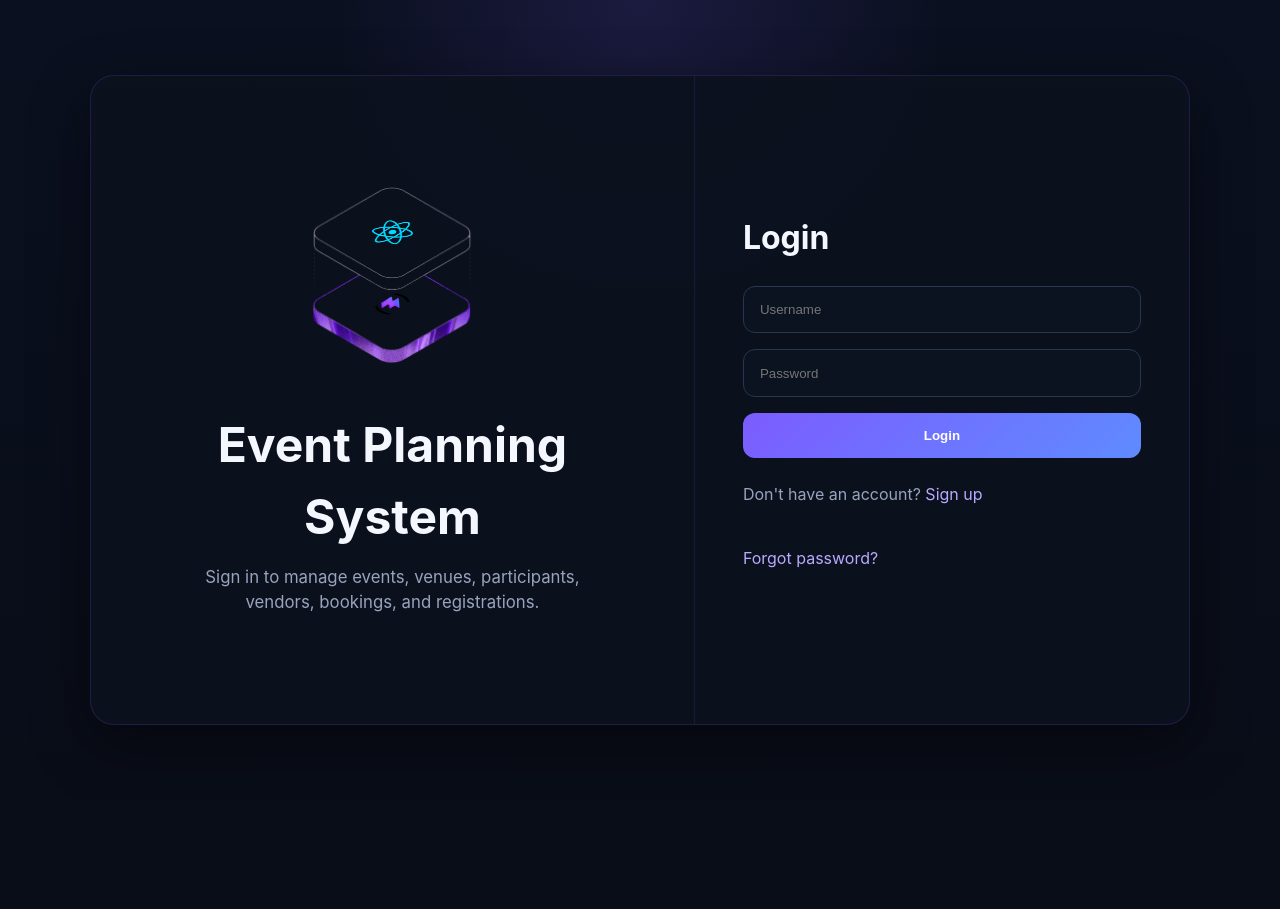
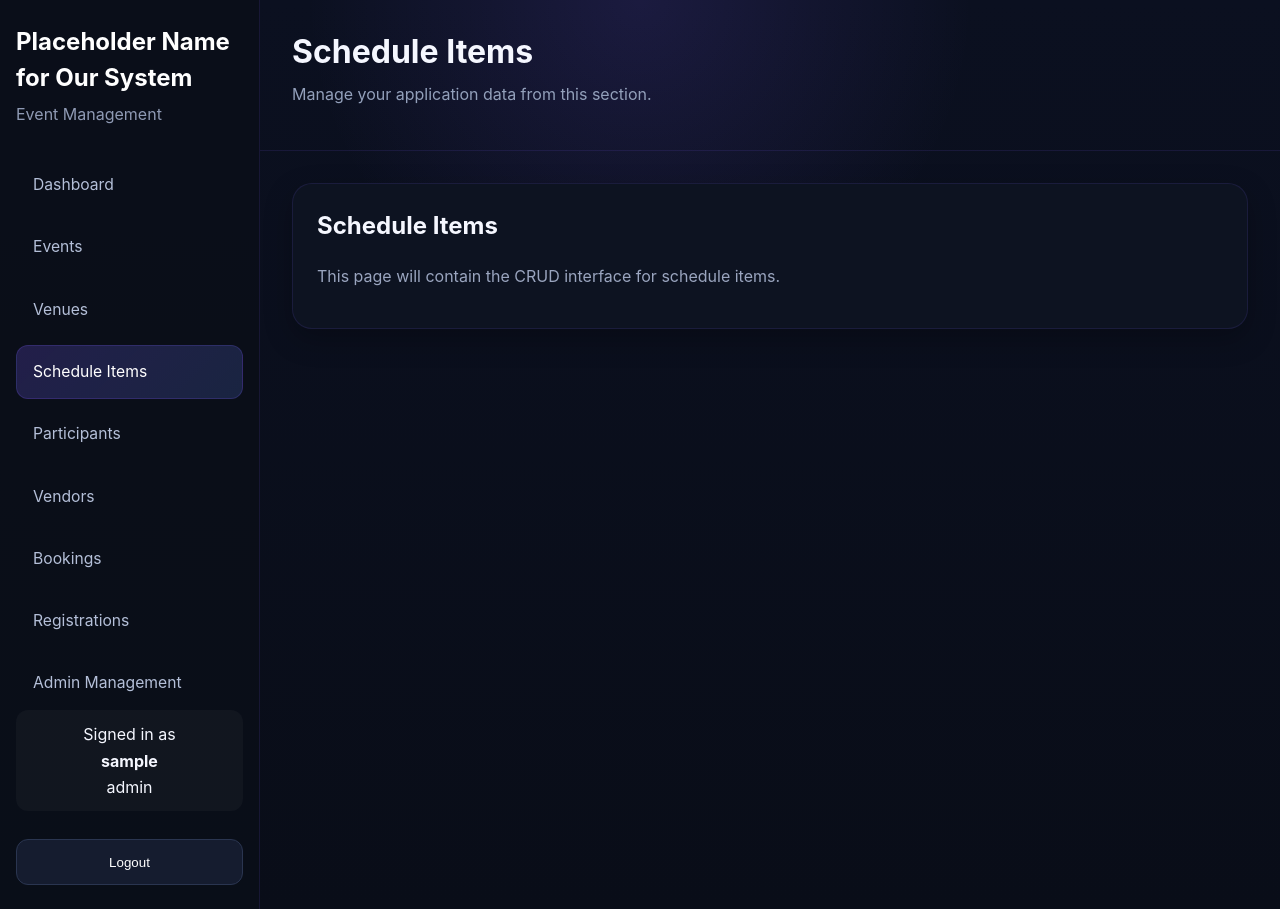
Before and after one commit to gatoAndres5/SFWE405-505Proj, a React app in the folder frontend/: page /scheduleItems in a window 1280 px wide. Before the commit this address led to /. Before the commit the page ends 800 px from the top, so only its background shows below. Built offline with nearby package versions, Linux system fonts and the light colour scheme; sample sign-in values are in the browser's storage; the HTML template or start-up script is replaced by a standard one.

Commit message:
added schedule Items page

```diff
--- a/frontend/src/App.jsx
+++ b/frontend/src/App.jsx
@@ -13,6 +13,7 @@ import RegistrationsPage from "./pages/Registrations/RegistrationsPage";
 import AdminManagementPage from "./pages/AdminManagementPage";
 import ForgotPasswordPage from "./pages/ForgotPasswordPage";
 import ResetPasswordPage from "./pages/ResetPasswordPage";
+import ScheduleItemsPage from "./pages/ScheduleItems/ScheduleItemsPage";
 import "./App.css";
 
 function ProtectedRoute({ isAuthenticated, children }) {
@@ -70,6 +71,16 @@ export default function App() {
           <ProtectedRoute isAuthenticated={isAuthenticated}>
             <AppLayout onLogout={handleLogout}>
               <VenuesPage />
+            </AppLayout>
+          </ProtectedRoute>
+        }
+      />
+      <Route
+        path="/scheduleItems"
+        element={
+          <ProtectedRoute isAuthenticated={isAuthenticated}>
+            <AppLayout onLogout={handleLogout}>
+              <ScheduleItemsPage />
             </AppLayout>
           </ProtectedRoute>
         }
--- a/frontend/src/components/layout/AppLayout.jsx
+++ b/frontend/src/components/layout/AppLayout.jsx
@@ -20,6 +20,8 @@ export default function AppLayout({ children, onLogout }) {
         return "Bookings";
       case "/registrations":
         return "Registrations";
+      case "/scheduleItems":
+        return "Schedule Items";
       case "/admin":
         return "Admin Management";
       default:
--- a/frontend/src/components/layout/Sidebar.jsx
+++ b/frontend/src/components/layout/Sidebar.jsx
@@ -4,6 +4,7 @@ const navItems = [
   { to: "/dashboard", label: "Dashboard" },
   { to: "/events", label: "Events" },
   { to: "/venues", label: "Venues" },
+  { to: "/scheduleItems", label: "Schedule Items"},
   { to: "/participants", label: "Participants" },
   { to: "/vendors", label: "Vendors" },
   { to: "/bookings", label: "Bookings" },
--- /dev/null
+++ b/frontend/src/pages/ScheduleItems/ScheduleItemsPage.jsx
@@ -0,0 +1,8 @@
+export default function ScheduleItemsPage() {
+  return (
+    <div className="content-card">
+      <h2>Schedule Items</h2>
+      <p>This page will contain the CRUD interface for schedule items.</p>
+    </div>
+  );
+}
```
Also changed, not shown: frontend/src/pages/BookingsPage.jsx (deleted, +0 -8 lines), frontend/src/pages/EventsPage.jsx (deleted, +0 -8 lines), frontend/src/pages/ParticipantsPage.jsx (deleted, +0 -8 lines), frontend/src/pages/RegistrationsPage.jsx (deleted, +0 -8 lines), frontend/src/pages/VendorsPage.jsx (deleted, +0 -8 lines), frontend/src/pages/VenuesPage.jsx (deleted, +0 -8 lines).
